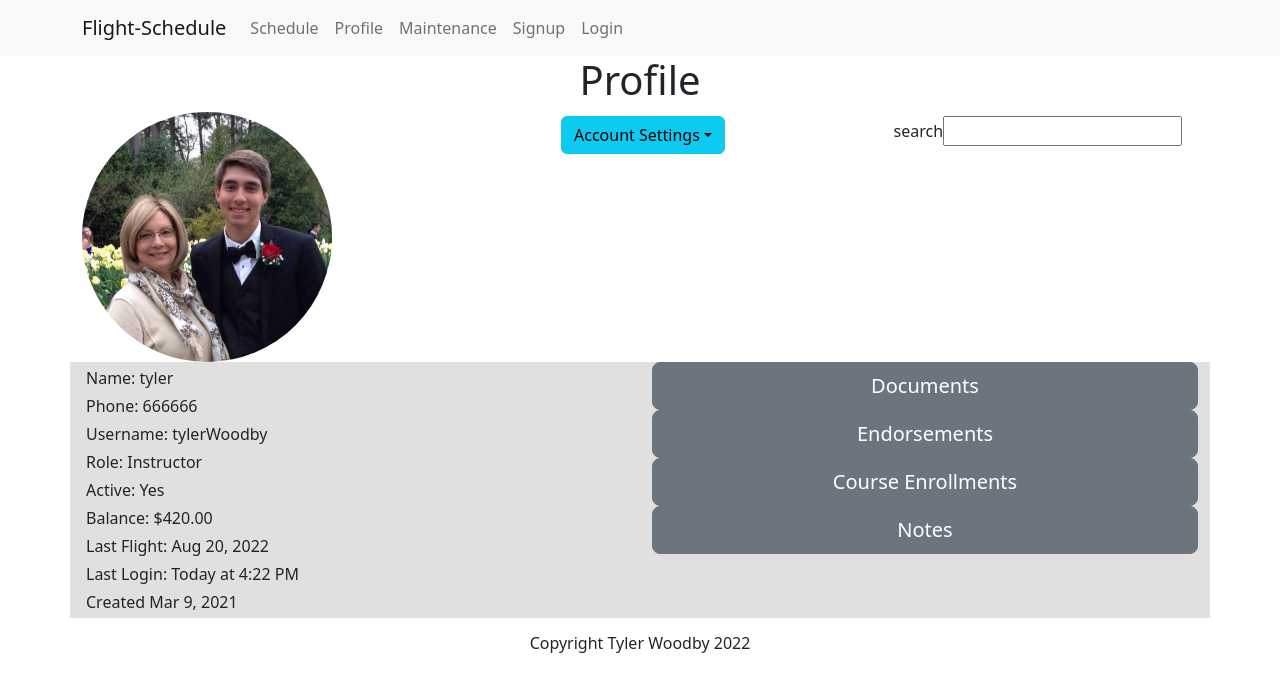
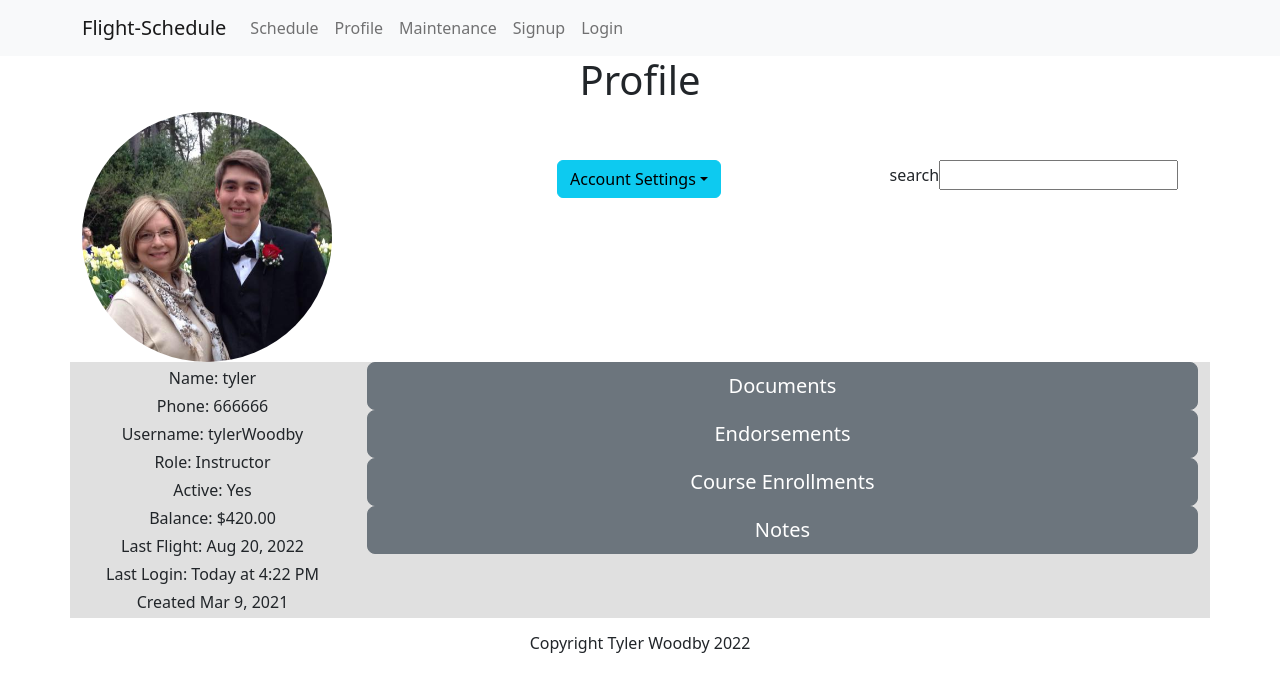
Before and after one commit to TylerWoodby16/schedule, a React (Create React App) app: page /profile in a window 1280 px wide. Shown: the top 692 px of the page. Built offline with nearby package versions, Linux system fonts and the light colour scheme.

Commit message:
other changes to progile

```diff
--- a/src/Profile.tsx
+++ b/src/Profile.tsx
@@ -110,8 +110,8 @@ function Profile() {
         <Col>
           <Row>
 
-              <Col className="m-1">
-                <Dropdown>
+              <Col className="mt-5">
+                <Dropdown className="mb-3">
                   <Dropdown.Toggle variant="info" id="dropdown-basic">
                     Account Settings
                   </Dropdown.Toggle>
@@ -127,7 +127,7 @@ function Profile() {
                   </Dropdown.Menu>
                 </Dropdown>
               </Col>
-              <Col className="m-1">
+              <Col className="mt-5">
                 <label>search</label>
                 <input type="text" onChange={(e) => setQuery(e.target.value)} />
               </Col>
@@ -143,7 +143,7 @@ function Profile() {
       >
         <Container className={showMenu ? "" : "d-none"}>
           <Row>
-            <Col>
+            <Col className="text-center" lg={3} md={4} sm={6} xs={8}>
               <p className="m-1">Name: {currentUser.name}</p>
               <p className="m-1">Phone: {currentUser.phone}</p>
               <p className="m-1">Username: {currentUser.email}</p>
@@ -198,9 +198,9 @@ function Profile() {
         </Container>
       </Row>
 
-      <Container className={showDocuments ? "" : "d-none"}>
+      <Container className={showDocuments ? "" : "d-none"} >
         <Row>
-          <Col>
+          <Col lg={6} md={6} sm={8} xs={10}>
             <Button onClick={() => backClick()} variant="secondary" size="lg">
               Back
             </Button>
```
